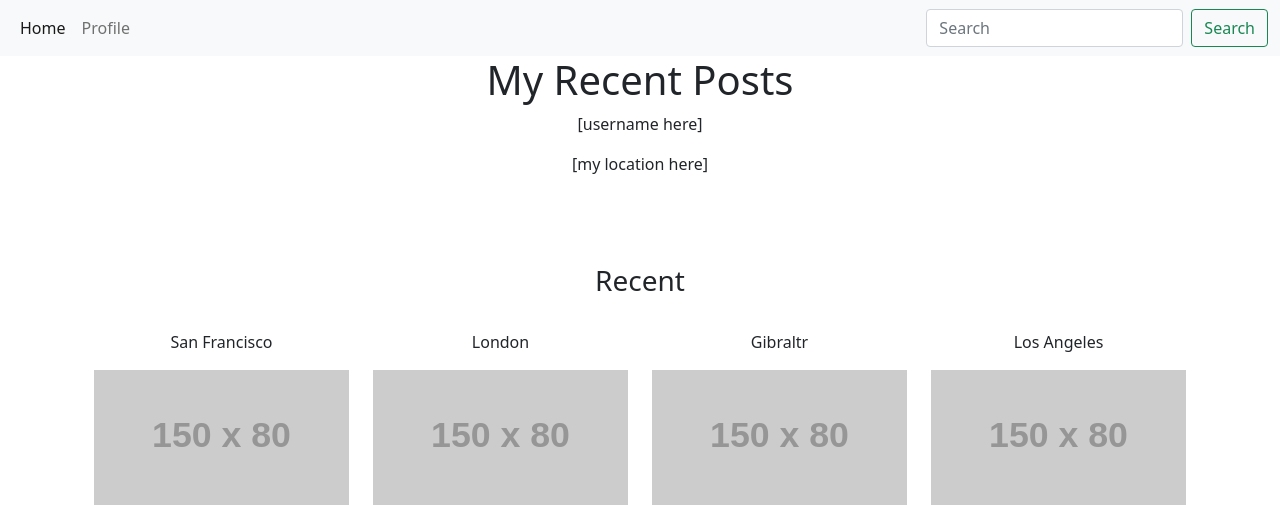
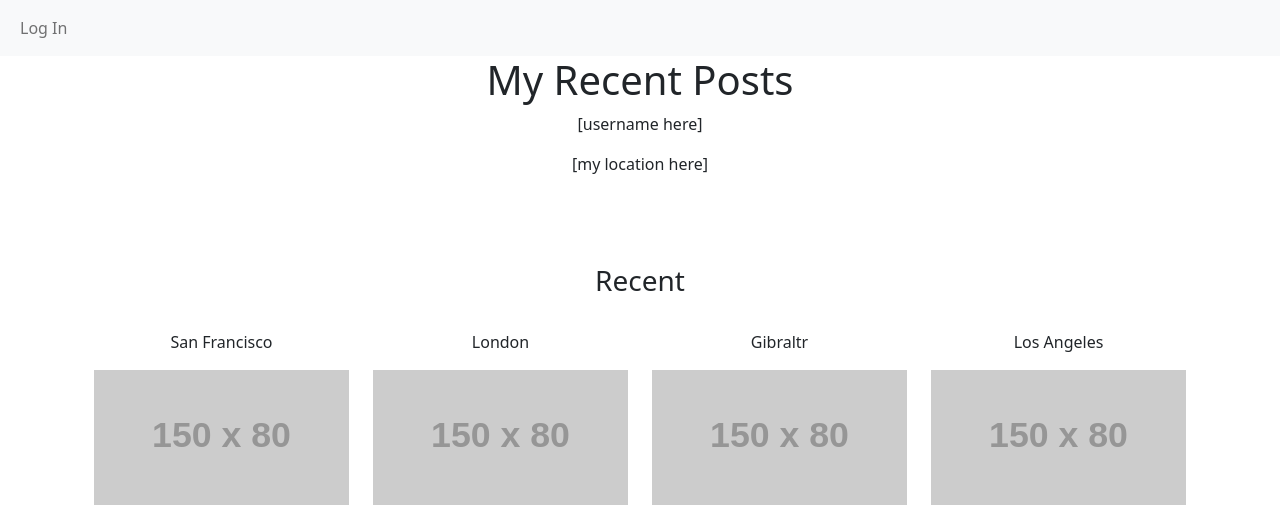
Before and after one commit to V3rita2/project-wayfarer, a Django app: page /profile/ in a window 1280 px wide. Shown: the top 505 px of the page. Run offline with Django 3.2, Linux system fonts and the light colour scheme; grey boxes labelled with a size stand in for pictures from a placeholder-image service; some libraries are stand-ins or nearby versions.

Commit message:
add login and log out links in navbar

```diff
--- a/main_app/templates/base.html
+++ b/main_app/templates/base.html
@@ -13,14 +13,17 @@
 <body>
     <nav class="navbar navbar-expand-lg navbar-light bg-light">
         <div class="container-fluid">
-
+          {% if user.is_authenticated %}
           <div class="collapse navbar-collapse" id="navbarSupportedContent">
             <ul class="navbar-nav me-auto mb-2 mb-lg-0">
               <li class="nav-item">
-                <a class="nav-link active" aria-current="page" href="#">Home</a>
+                <a class="nav-link active" aria-current="page" href="/">Home</a>
               </li>
               <li class="nav-item">
-                <a class="nav-link" href="#">Profile</a>
+                <a class="nav-link" href="/profile">Profile</a>
+              </li>
+              <li class="nav-item">
+                <a class="nav-link" href="{% url 'logout' %}">Logout</a>
               </li>
 
             </ul>
@@ -29,6 +32,17 @@
               <button class="btn btn-outline-success" type="submit">Search</button>
             </form>
           </div>
+          {% else %}
+          <div class="collapse navbar-collapse" id="navbarSupportedContent">
+            <ul class="navbar-nav me-auto mb-2 mb-lg-0">
+              <li class="nav-item">
+                <a class="nav-link" href="{% url 'login' %}">Log In</a>
+              </li>
+
+            </ul>
+
+          </div>
+          {% endif %}
         </div>
       </nav>
   <div class="container">
--- a/pursuit_of_parks/settings.py
+++ b/pursuit_of_parks/settings.py
@@ -127,3 +127,5 @@ DEFAULT_AUTO_FIELD = 'django.db.models.BigAutoField'
 
 # Add this variable to specify where successful logins should redirect to
 LOGIN_REDIRECT_URL = '/profile/'
+
+LOGOUT_REDIRECT_URL = '/'
```
